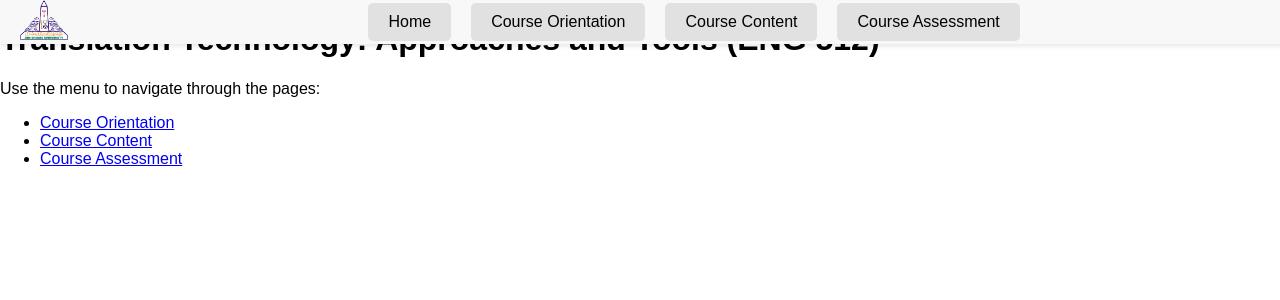
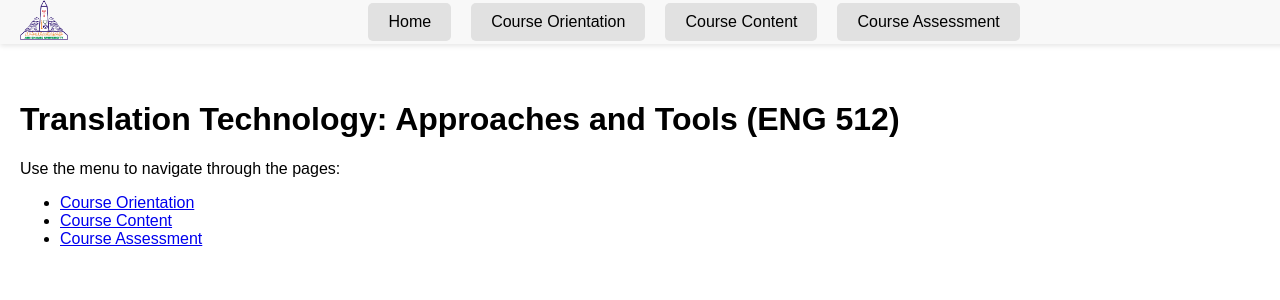
Before and after one commit to nessmadiab/nessmadiab.github.io, a Jekyll site: the page built from index.md, in a window 1280 px wide. Shown: the top 300 px of the page. Built offline with Jekyll 4.4.1, drawn with Linux system fonts in a browser that asks for light colours.

Commit message:
Update style.css

```diff
--- a/assets/css/style.css
+++ b/assets/css/style.css
@@ -65,6 +65,11 @@ body {
     outline: none;
 }
 
+/* Add top padding to content to avoid overlap with fixed navbar */
+.content {
+    padding: 80px 20px 20px; /* Adjust the top padding according to the height of the navbar */
+}
+
 @media (max-width: 768px) {
     .navbar ul {
         display: none; /* Hide menu items by default */
```
